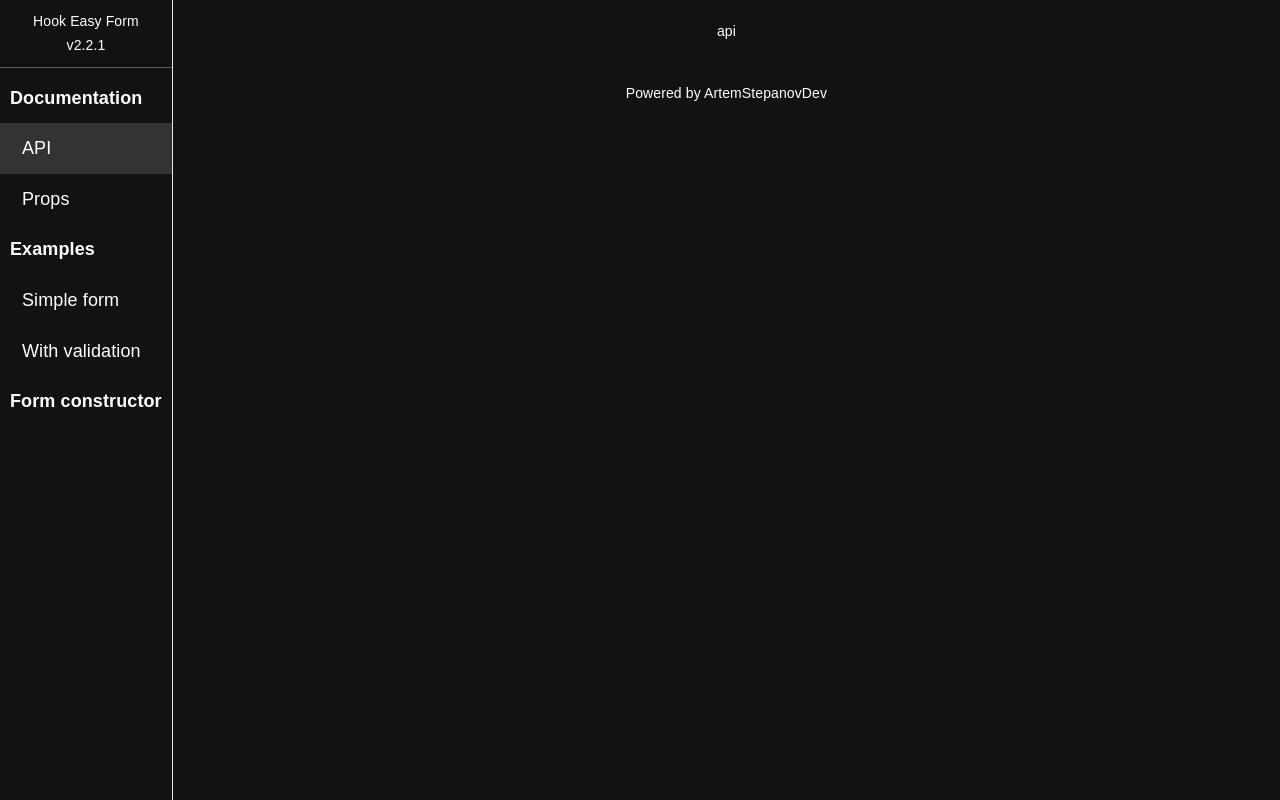
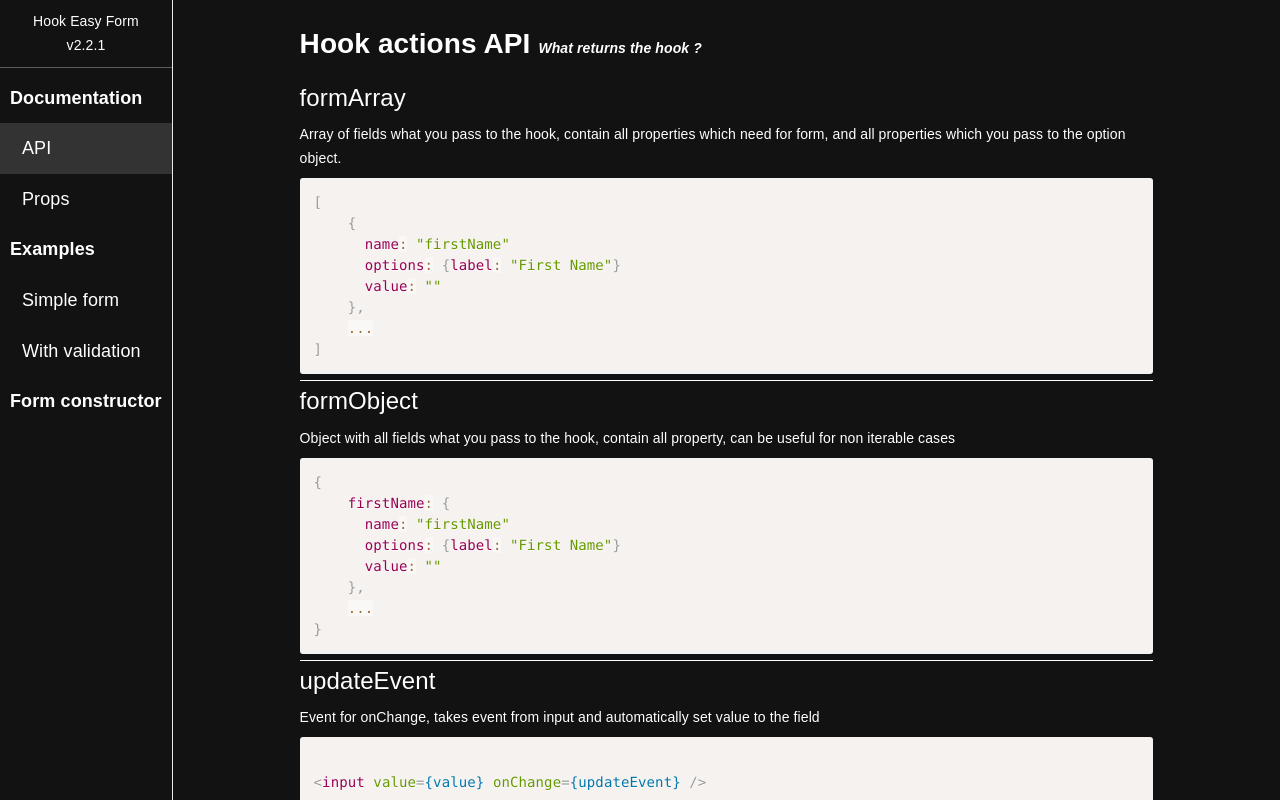
Before and after one commit to EntonyStark/hook-forms, a Next.js app: page /doc/api in a window 1280 px wide. Shown: the top 800 px of the page. Built offline with nearby package versions, Linux system fonts and the light colour scheme.

Commit message:
master add doc/api page

```diff
--- a/components/code/code.js
+++ b/components/code/code.js
@@ -10,9 +10,9 @@ const customStyle = {
   borderRadius: 3,
 };
 
-export const CodeBlock = memo(({ language = 'javascript', value }) => (
+export const CodeBlock = memo(({ language = 'javascript', value, title = true }) => (
   <>
-    <h1 className={styles.markdownBox__title}>Form Code</h1>
+    {title && <h1 className={styles.markdownBox__title}>Form Code</h1>}
     <SyntaxHighlighter language={language} style={coy} customStyle={customStyle}>
       {value}
     </SyntaxHighlighter>
--- /dev/null
+++ b/constants/docs.js
@@ -0,0 +1,114 @@
+export const docs = [
+  {
+    id: '0',
+    title: 'formArray',
+    desc: `Array of fields what you pass to the hook,
+      contain all properties which need for form,
+      and all properties which you pass to the option object.`,
+    code: `[
+    {
+      name: "firstName"
+      options: {label: "First Name"}
+      value: ""
+    },
+    ...
+]`,
+  },
+  {
+    id: '1',
+    title: 'formObject',
+    desc: `Object with all fields what you pass to the hook,
+      contain all property, can be useful for non iterable cases`,
+    code: `{
+    firstName: {
+      name: "firstName"
+      options: {label: "First Name"}
+      value: ""
+    },
+    ...
+}`,
+  },
+  {
+    id: '2',
+    title: 'updateEvent',
+    desc: 'Event for onChange, takes event from input and automatically set value to the field',
+    code: `
+<input value={value} onChange={updateEvent} />
+    `,
+    codeLanguage: 'html',
+  },
+  {
+    id: '3',
+    title: 'resetEvent',
+    desc: 'Event for reset all field values in form manually',
+    code: `
+const resetForm = () => resetEvent()
+    `,
+  },
+  {
+    id: '4',
+    title: 'updateDefaultValues',
+    desc: 'For dynamically changing default values property, takes a defaultValues object',
+    code: `
+const changeDefaultValues = () => updateDefaultValues({ firstName: 'John' }) // { string: any }
+    `,
+  },
+  {
+    id: '5',
+    title: 'updateFormArray',
+    desc: 'For dynamically setting form array, also you can set default values',
+    code: `const sayHelloForm = [
+  {
+    name: 'firstName',
+    value: '',
+    options: {
+      type: 'text',
+      placeholder: 'FirstName',
+    },
+  },
+  {
+    name: 'lastName',
+    value: '',
+    options: {
+      type: 'text',
+      placeholder: 'LastName',
+    },
+  },
+];
+
+const changeDefaultValues = () => updateDefaultValues(sayHelloForm, { firstName: 'John' })`,
+  },
+  {
+    id: '6',
+    title: 'submitEvent',
+    desc: 'Takes a callback as a param, return formatted object to callback function',
+    code: `const submit = (values) => console.log(values) //  { string: any }
+
+<form onSubmit={submitEvent(submit)}>
+...
+</form/>`,
+    codeLanguage: 'jsx',
+  },
+  {
+    id: '7',
+    title: 'setErrorManually',
+    desc: 'Event for immediately setting error in field, takes a name and error string as a params.',
+    code: `
+const setError = () => setErrorManually('lastName', 'Incorrect')
+   `,
+  },
+  {
+    id: '8',
+    title: 'setValueManually',
+    desc: 'Event for immediately setting value in field, takes a name and value as a params.',
+    code: `
+const setValue = () => setValueManually('lastName', 'Anthony')
+   `,
+  },
+  {
+    id: '9',
+    title: 'pristine',
+    desc: 'True when the current form values are the same as the initialValues, false otherwise',
+    code: null,
+  },
+];
--- a/pages/doc/api.js
+++ b/pages/doc/api.js
@@ -1,3 +1,26 @@
 import { WorkLayout } from '../../layouts/work-layout';
 
-export default () => <WorkLayout>api</WorkLayout>;
+import { CodeBlock } from '../../components/code/code';
+import { docs } from '../../constants/docs';
+import styles from '../../styles/doc.module.scss';
+
+export const getStaticProps = async () => ({
+  props: {},
+});
+
+export default () => (
+  <WorkLayout>
+    <div className={styles.doc}>
+      <h1 className={styles.doc__title}>Hook actions API <span>What returns the hook ?</span></h1>
+
+      {docs.map((el) => (
+        <div key={el.id} className={styles.doc__box}>
+          <h4 className={styles.doc__subTitle}>{el.title}</h4>
+          <p className={styles.doc__desc}>{el.desc}</p>
+
+          {el.code && <CodeBlock title={false} value={el.code} language={el.codeLanguage} />}
+        </div>
+      ))}
+    </div>
+  </WorkLayout>
+);
--- /dev/null
+++ b/styles/doc.module.scss
@@ -0,0 +1,49 @@
+.doc {
+  display: flex;
+	flex-direction: column;
+	// align-items: center;
+	width: 80%;
+
+	&__box {
+		width: 100%;
+		position: relative;
+
+		&:after {
+			content: '';
+			display: block;
+
+			position: absolute;
+			bottom: 0;
+			left: 0;
+			width: 100%;
+			height: 1px;
+			background-color: var(--base-white);
+		}
+	}
+
+  &__title {
+		width: 100%;
+		font-size: 2.8rem;
+		font-weight: 600;
+		margin-bottom: 1rem;
+
+		span {
+			font-size: 1.4rem;
+			font-style: italic;
+		}
+	}
+
+	&__subTitle {
+		width: 100%;
+		font-size: 2.4rem;
+		font-weight: 400;
+		margin-bottom: 0.5rem;
+	}
+
+	&__desc {
+		width: 100%;
+		font-size: 1.4rem;
+		font-weight: 300;
+		margin-bottom: 0.5rem;
+	}
+}
```
